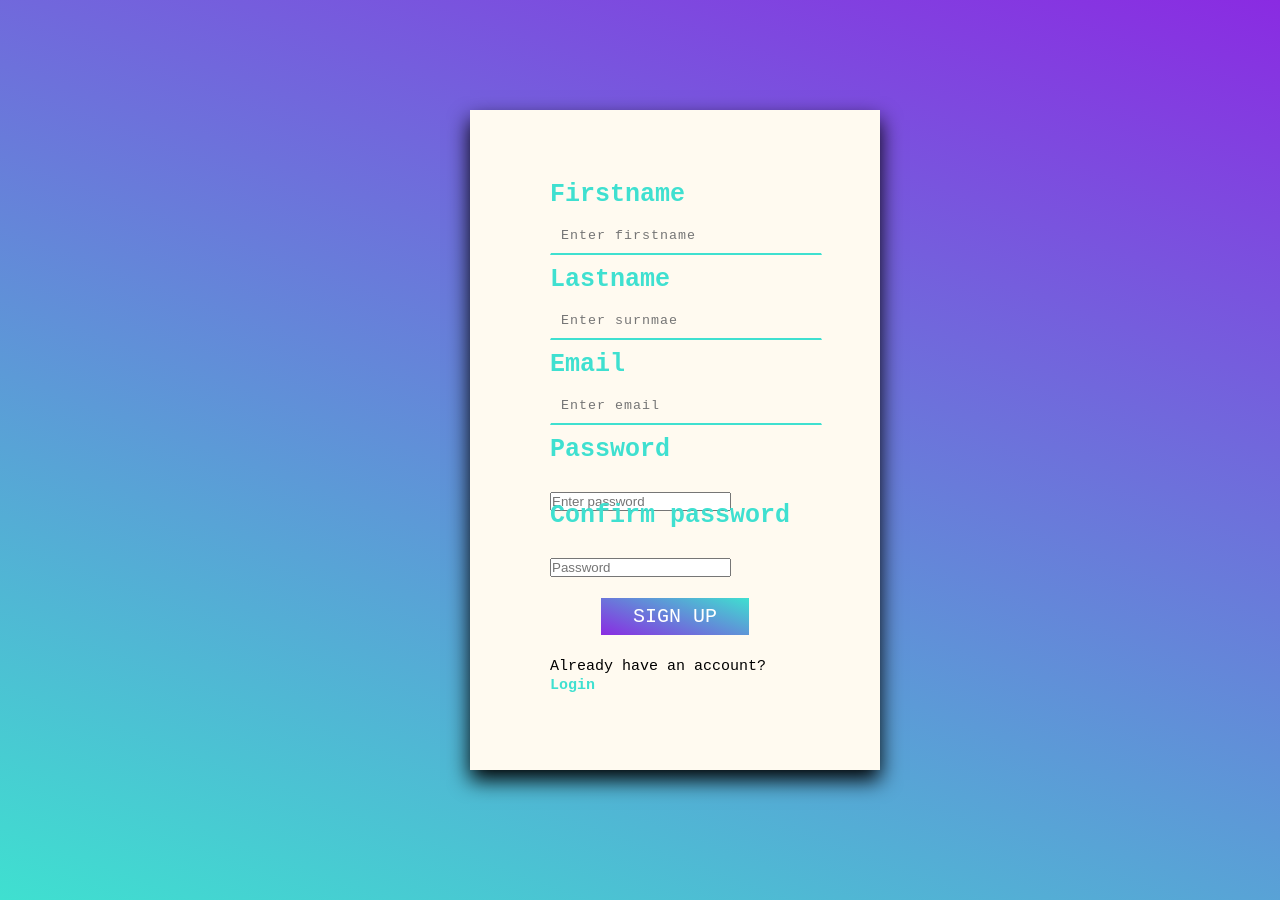
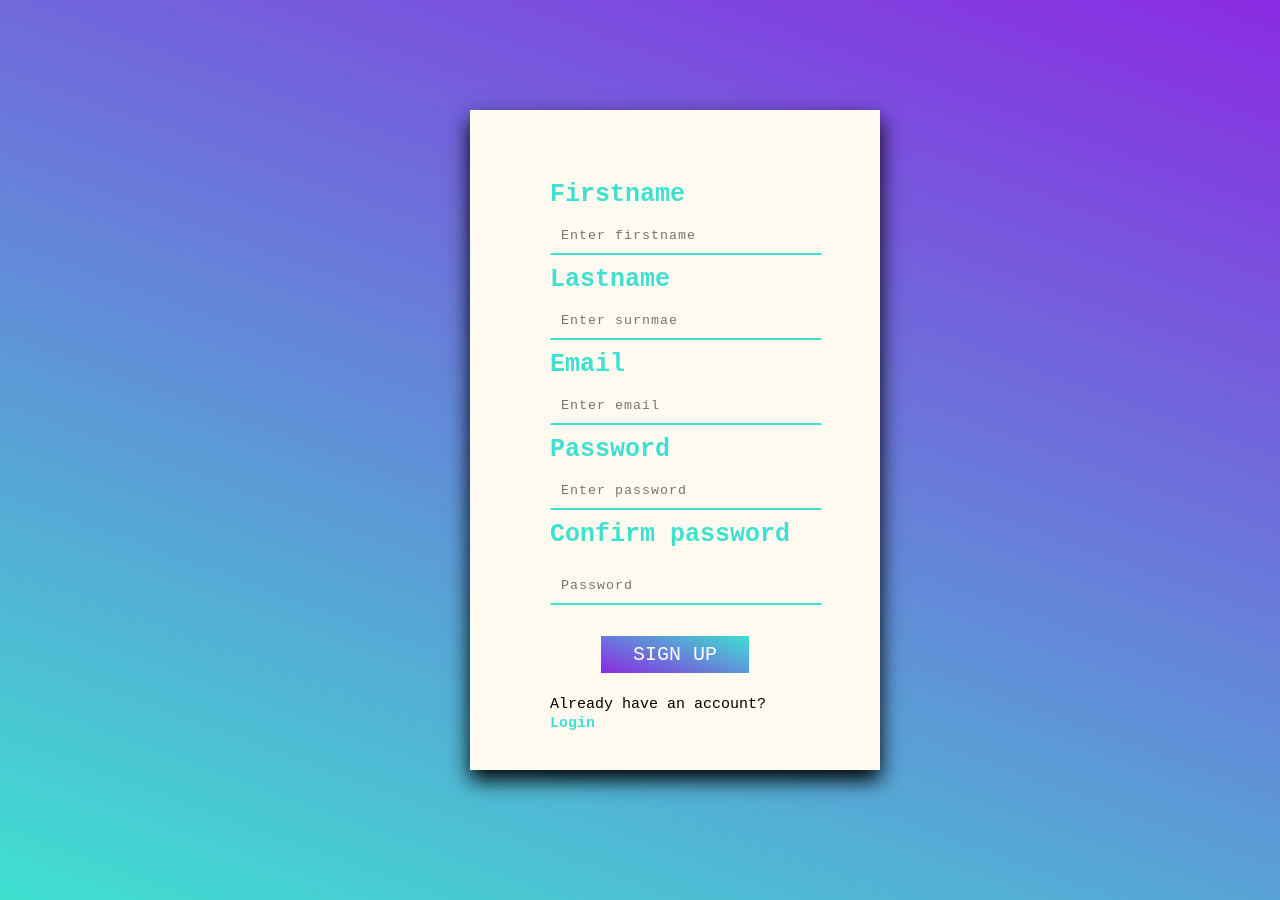
Before and after one commit to zonebyte/teamsmokey, a plain HTML site: page teamsmokeysignup.html in a window 1280 px wide. Drawn offline with Linux system fonts and the light colour scheme.

Commit message:
Update teamsmokeysignup.css

```diff
--- a/teamsmokeysignup.css
+++ b/teamsmokeysignup.css
@@ -34,7 +34,7 @@ body{
   background-color: transparent;
   border-bottom: 2px solid rgb(63,224,208);
 }
-.psswd {
+.password {
   position:relative;
   display:inline-block;
   letter-spacing: 1px;
@@ -46,7 +46,7 @@ body{
   background-color: transparent;
   border-bottom: 2px solid rgb(63,224,208);
 }
-.conf_psswd{
+.conpassword{
   position:relative;
   display:inline-block;
   letter-spacing: 1px;
```
